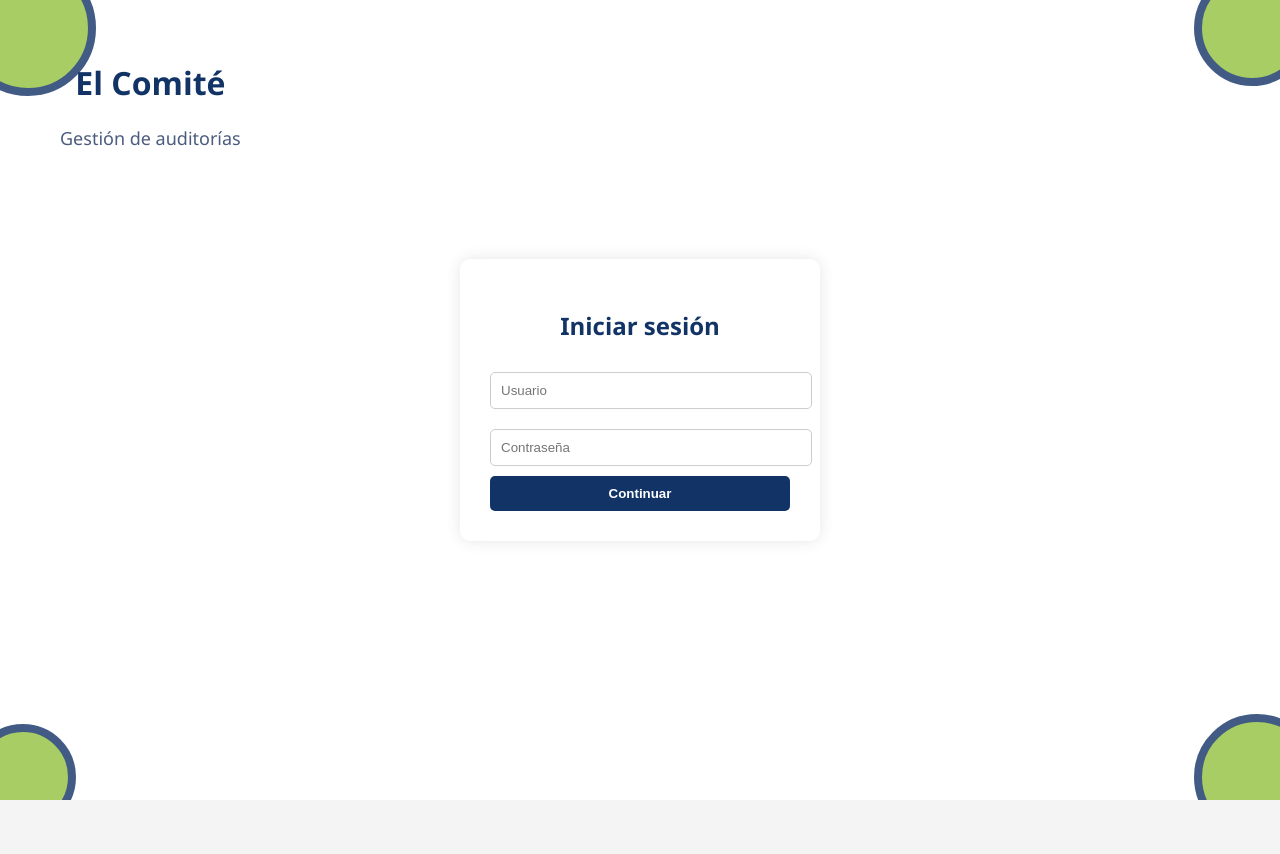
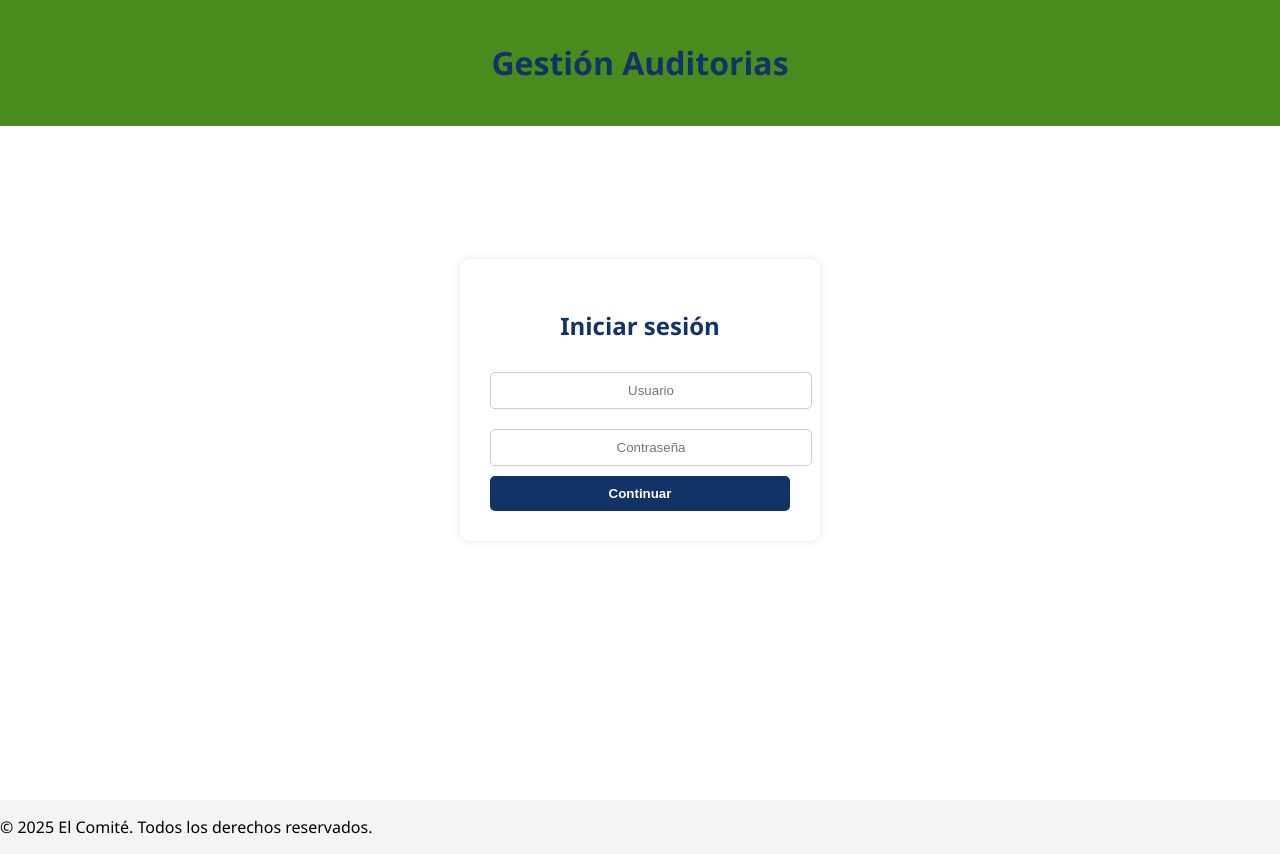
Before and after one commit to estebanariassa/GestionAuditorias, a website: page Proyecto parte dos/GestionAuditorias-main/Proyecto/parte_frontal.html in a window 1280 px wide. Before the commit the page ends 800 px from the top, so only its background shows below. Drawn offline with Linux system fonts and the light colour scheme.

Commit message:
Organización de circulos en la parte frontal

```diff
--- a/Proyecto parte dos/GestionAuditorias-main/Proyecto/parte_frontal.css
+++ b/Proyecto parte dos/GestionAuditorias-main/Proyecto/parte_frontal.css
@@ -11,22 +11,18 @@ body {
   overflow: hidden;
 }
 
-.header {
-  position: absolute;
+.head {
   top: 40px;
   left: 60px;
   color: #123366;
   text-align: center;
+  background-color: #4a8b1d; /* Verde institucional */
+  padding: 20px;
 }
 
-.header h1 {
-  text-align: center;
-}
 
-.header p {
-  font-size: 18px;
-  color: #4b5c7d;
-}
+
+
 
 .login-container {
   position: absolute;
@@ -36,7 +32,7 @@ body {
   background-color: white;
   padding: 30px;
   border-radius: 10px;
-  box-shadow: 0 0 15px rgba(0,0,0,0.1);
+  box-shadow: 0 0 8px rgba(0,0,0,0.1);
   width: 300px;
   text-align: center;
 }
@@ -52,6 +48,7 @@ body {
   margin: 10px 0;
   border-radius: 5px;
   border: 1px solid #ccc;
+  text-align: center;
 }
 
 .login-container button {
@@ -66,40 +63,3 @@ body {
 }
 
 /* Círculos */
-.circle {
-  position: absolute;
-  border-radius: 50%;
-  background-color: #92c13e;
-  border: 8px solid #123366;
-  z-index: 1;
-  opacity: 0.8; /* Un poco transparentes para que no molesten visualmente */
-}
-
-/* Círculos en posición de media luna */
-.circle1 {
-  width: 120px;
-  height: 120px;
-  top: -40px; /* Desplazado hacia arriba */
-  left: -40px; /* Desplazado hacia la izquierda */
-}
-
-.circle2 {
-  width: 100px;
-  height: 100px;
-  top: -30px;
-  right: -30px;
-}
-
-.circle3 {
-  width: 90px;
-  height: 90px;
-  bottom: -30px;
-  left: -30px;
-}
-
-.circle4 {
-  width: 110px;
-  height: 110px;
-  bottom: -40px;
-  right: -40px;
-}
--- a/Proyecto parte dos/GestionAuditorias-main/Proyecto/parte_frontal.html
+++ b/Proyecto parte dos/GestionAuditorias-main/Proyecto/parte_frontal.html
@@ -20,17 +20,13 @@
     </div>
 
     <!-- Título -->
-    <div class="header">
-      <h1>El Comité</h1>
-      <p>Gestión de auditorías</p>
+    <div class="head">
+      <h1>Gestión Auditorias</h1>
     </div>
+  </div>
+  <div class="footer">
+    <p>© 2025 El Comité. Todos los derechos reservados.</p>
 
-    <!-- Círculos decorativos -->
-    <div class="circle circle1"></div>
-    <div class="circle circle2"></div>
-    <div class="circle circle3"></div>
-    <div class="circle circle4"></div>
-  </div>
 
   <!-- Validación con JavaScript -->
   <script>
```
Also changed, not shown: Proyecto parte dos/GestionAuditorias-main/Proyecto/generar_informe.html (added, +11 -0 lines).
